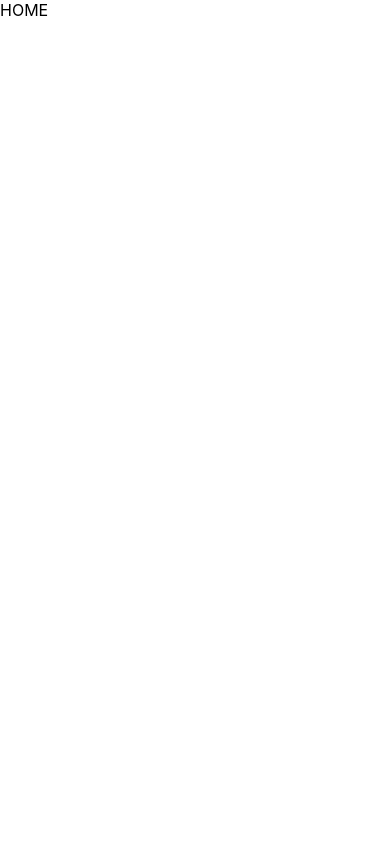
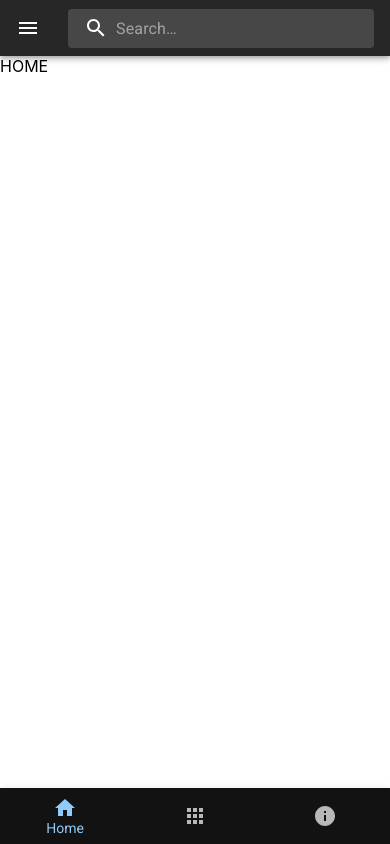
Before and after one commit to AaronClaes/jokesapp, a React (Create React App) app: page / in a window 390 px wide. Built offline with nearby package versions, Linux system fonts and the light colour scheme.

Commit message:
feat: add navigation for mobile

```diff
--- a/src/App.js
+++ b/src/App.js
@@ -1,11 +1,18 @@
 import React from "react";
 import { BrowserRouter as Router } from "react-router-dom";
 import Routes from "./Routes";
+
+// Components
+import Navigation from "./components/Navigation";
+import BottomNavigation from "./components/BottomNavigation";
+
 function App() {
   return (
     <div className="App">
       <Router>
+        <Navigation />
         <Routes />
+        <BottomNavigation />
       </Router>
     </div>
   );
--- /dev/null
+++ b/src/components/BottomNavigation.js
@@ -0,0 +1,52 @@
+import React from "react";
+import { useHistory } from "react-router-dom";
+
+// MUI Components
+import BottomNavigation from "@mui/material/BottomNavigation";
+import BottomNavigationAction from "@mui/material/BottomNavigationAction";
+import HomeIcon from "@mui/icons-material/Home";
+import AppsIcon from "@mui/icons-material/Apps";
+import InfoIcon from "@mui/icons-material/Info";
+import Paper from "@mui/material/Paper";
+
+export default function FixedBottomNavigation() {
+  const history = useHistory();
+  const [value, setValue] = React.useState(0);
+  const ref = React.useRef(null);
+
+  return (
+    <Paper
+      sx={{
+        position: "fixed",
+        bottom: 0,
+        left: 0,
+        right: 0,
+        display: { xs: "block", sm: "none" },
+      }}
+      elevation={3}
+    >
+      <BottomNavigation
+        value={value}
+        onChange={(event, newValue) => {
+          setValue(newValue);
+        }}
+      >
+        <BottomNavigationAction
+          onClick={(e) => history.push("/")}
+          label="Home"
+          icon={<HomeIcon />}
+        />
+        <BottomNavigationAction
+          onClick={(e) => history.push("/jokes")}
+          label="Jokes"
+          icon={<AppsIcon />}
+        />
+        <BottomNavigationAction
+          onClick={(e) => history.push("/info")}
+          label="Info"
+          icon={<InfoIcon />}
+        />
+      </BottomNavigation>
+    </Paper>
+  );
+}
--- a/src/components/JokeCard.js
+++ b/src/components/JokeCard.js
@@ -9,7 +9,6 @@ import { CardActionArea } from "@mui/material";
 export const JokeCard = ({ joke }) => {
   return (
     <Card style={{ height: "100%" }}>
-      <CardActionArea>
       <CardContent>
         <Typography gutterBottom variant="h5" component="div">
           {joke.category}
@@ -23,7 +22,6 @@ export const JokeCard = ({ joke }) => {
           </Typography>
         ) : null}
       </CardContent>
-      </CardActionArea>
     </Card>
   );
 };
--- a/src/components/Jokes.js
+++ b/src/components/Jokes.js
@@ -4,6 +4,7 @@ import React, { useEffect, useState } from "react";
 // MUI Components
 import Container from "@mui/material/Container";
 import Grid from "@mui/material/Grid";
+import Toolbar from "@mui/material/Toolbar";
 
 // Components
 import JokeCard from "./JokeCard";
@@ -28,7 +29,8 @@ const Jokes = () => {
   }, []);
 
   return (
-    <Container fixed>
+    <Container fixed component="main" sx={{ flexGrow: 1, p: 3 }}>
+      <Toolbar />
       {!loading ? (
         <Grid
           container
--- /dev/null
+++ b/src/components/Navigation.js
@@ -0,0 +1,91 @@
+import React from "react";
+import { styled, alpha } from "@mui/material/styles";
+import AppBar from "@mui/material/AppBar";
+import Box from "@mui/material/Box";
+import Toolbar from "@mui/material/Toolbar";
+import IconButton from "@mui/material/IconButton";
+import Typography from "@mui/material/Typography";
+import InputBase from "@mui/material/InputBase";
+import MenuIcon from "@mui/icons-material/Menu";
+import SearchIcon from "@mui/icons-material/Search";
+
+const Search = styled("div")(({ theme }) => ({
+  position: "relative",
+  borderRadius: theme.shape.borderRadius,
+  backgroundColor: alpha(theme.palette.common.white, 0.15),
+  "&:hover": {
+    backgroundColor: alpha(theme.palette.common.white, 0.25),
+  },
+  marginLeft: 0,
+  width: "100%",
+  [theme.breakpoints.up("sm")]: {
+    marginLeft: theme.spacing(1),
+    width: "auto",
+  },
+}));
+
+const SearchIconWrapper = styled("div")(({ theme }) => ({
+  padding: theme.spacing(0, 2),
+  height: "100%",
+  position: "absolute",
+  pointerEvents: "none",
+  display: "flex",
+  alignItems: "center",
+  justifyContent: "center",
+}));
+
+const StyledInputBase = styled(InputBase)(({ theme }) => ({
+  color: "inherit",
+  "& .MuiInputBase-input": {
+    padding: theme.spacing(1, 1, 1, 0),
+    // vertical padding + font size from searchIcon
+    paddingLeft: `calc(1em + ${theme.spacing(4)})`,
+    transition: theme.transitions.create("width"),
+    width: "100%",
+    [theme.breakpoints.up("sm")]: {
+      width: "12ch",
+      "&:focus": {
+        width: "20ch",
+      },
+    },
+  },
+}));
+
+const Navigation = () => {
+  return (
+    <Box sx={{ flexGrow: 1 }}>
+      <AppBar position="static">
+        <Toolbar>
+          <IconButton
+            size="large"
+            edge="start"
+            color="inherit"
+            aria-label="open drawer"
+            sx={{ mr: 2 }}
+          >
+            <MenuIcon />
+          </IconButton>
+          <Typography
+            variant="h6"
+            noWrap
+            component="div"
+            sx={{ flexGrow: 1, display: { xs: "none", sm: "block" } }}
+          >
+            Jokes Application
+          </Typography>
+          <Search>
+            <SearchIconWrapper>
+              <SearchIcon />
+            </SearchIconWrapper>
+            <StyledInputBase
+              placeholder="Search…"
+              inputProps={{ "aria-label": "search" }}
+            />
+          </Search>
+        </Toolbar>
+      </AppBar>
+    </Box>
+  );
+};
+
+export default Navigation;
```
Lines whose indentation alone changed are shown as unchanged.
